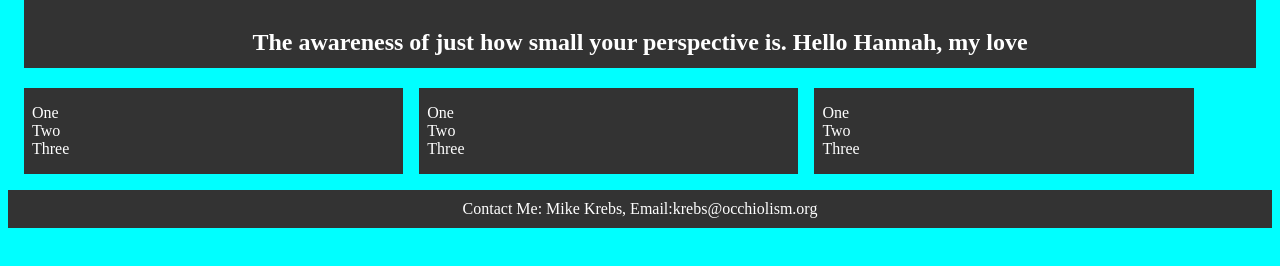
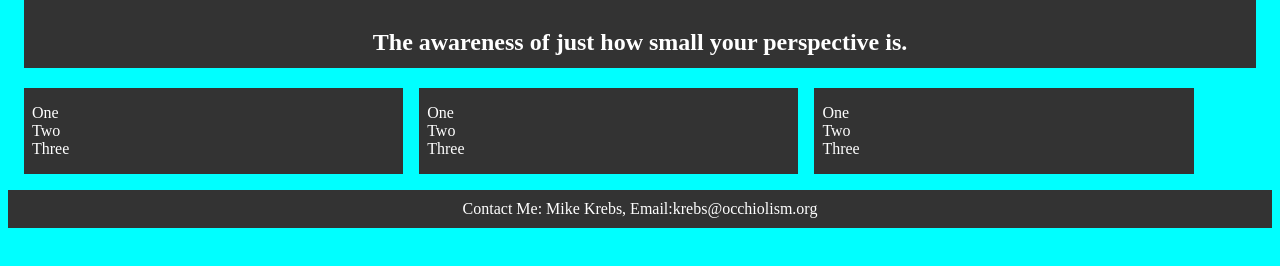
Before and after one commit to mjkrebs/Website, a plain HTML site: page index.html in a window 1280 px wide. Shown: the part 118-384 px from the top of the page. Drawn offline with Linux system fonts and the light colour scheme.

Commit message:
Update index.html

```diff
--- a/index.html
+++ b/index.html
@@ -10,8 +10,7 @@
 
 <div>
 	<h1> Occhiolism!!</h1>
-	<h2>The awareness of just how small your perspective is.
-	Hello Hannah, my love</h2>
+	<h2>The awareness of just how small your perspective is.</h2>
 </div>
 
 <section>
```
